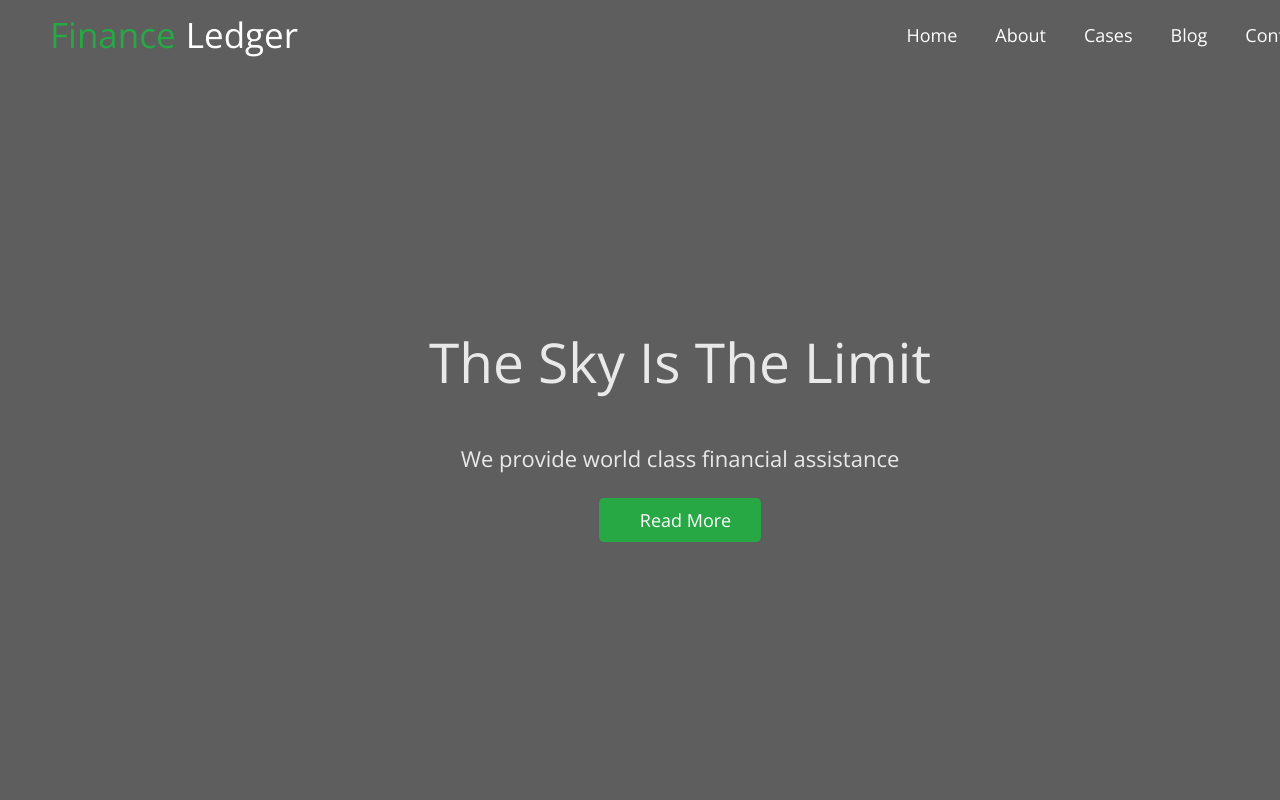
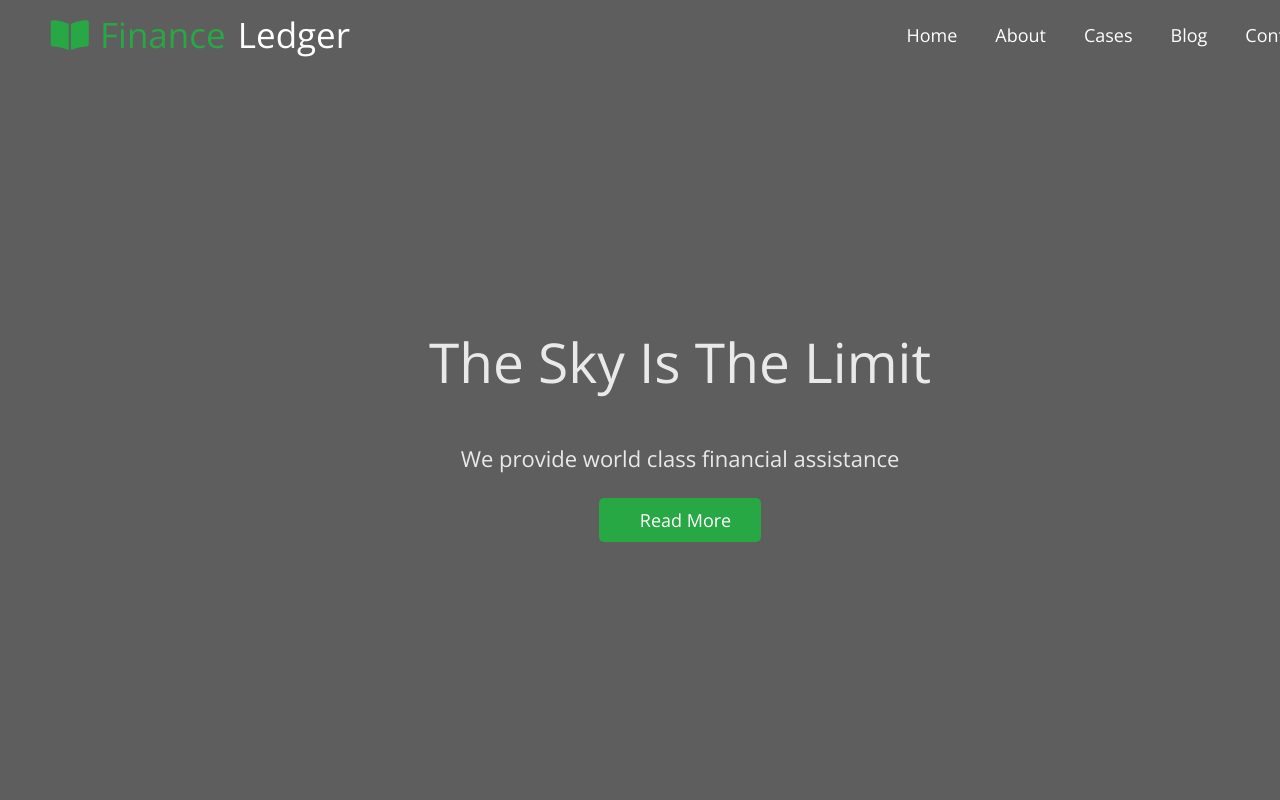
Before and after one commit to stark1269/fson-68-dmt, a plain HTML site: page index.html in a window 1280 px wide. Shown: the top 800 px of the page. Drawn offline with nearby package versions, Linux system fonts and the light colour scheme.

Commit message:
add sprite

```diff
--- a/css/style.css
+++ b/css/style.css
@@ -154,13 +154,22 @@ button {
 
 .logo {
   margin-right: auto;
+
   font-size: 35px;
   line-height: 1.21;
   color: var(--secondary-text-color);
+
+  display: flex;
+  align-items: center;
+}
+
+.logo-icon {
+  margin-right: 10px;
+  fill: var(--accent-color);
 }
 
 .accent {
-  margin-right: 10px;
+  margin-right: 12px;
   color: var(--accent-color);
 }
 
--- a/index.html
+++ b/index.html
@@ -38,7 +38,13 @@
     <header class="header">
       <div class="container">
         <nav class="nav">
-          <a class="logo link" href="./index.html"><span class="accent">Finance</span>Ledger</a>
+          <a class="logo link" href="./index.html">
+            <svg class="logo-icon" width="40" height="30">
+              <use href="./images/icons/sprite.svg#icon-logo"></use>
+            </svg>
+
+            <span class="accent">Finance</span>Ledger</a
+          >
           <ul class="nav-list list">
             <li class="nav-item"><a class="nav-link link" href="">Home</a></li>
             <li class="nav-item"><a class="nav-link link" href="">About</a></li>
```
Also changed, not shown: images/icons/sprite.svg (added).
